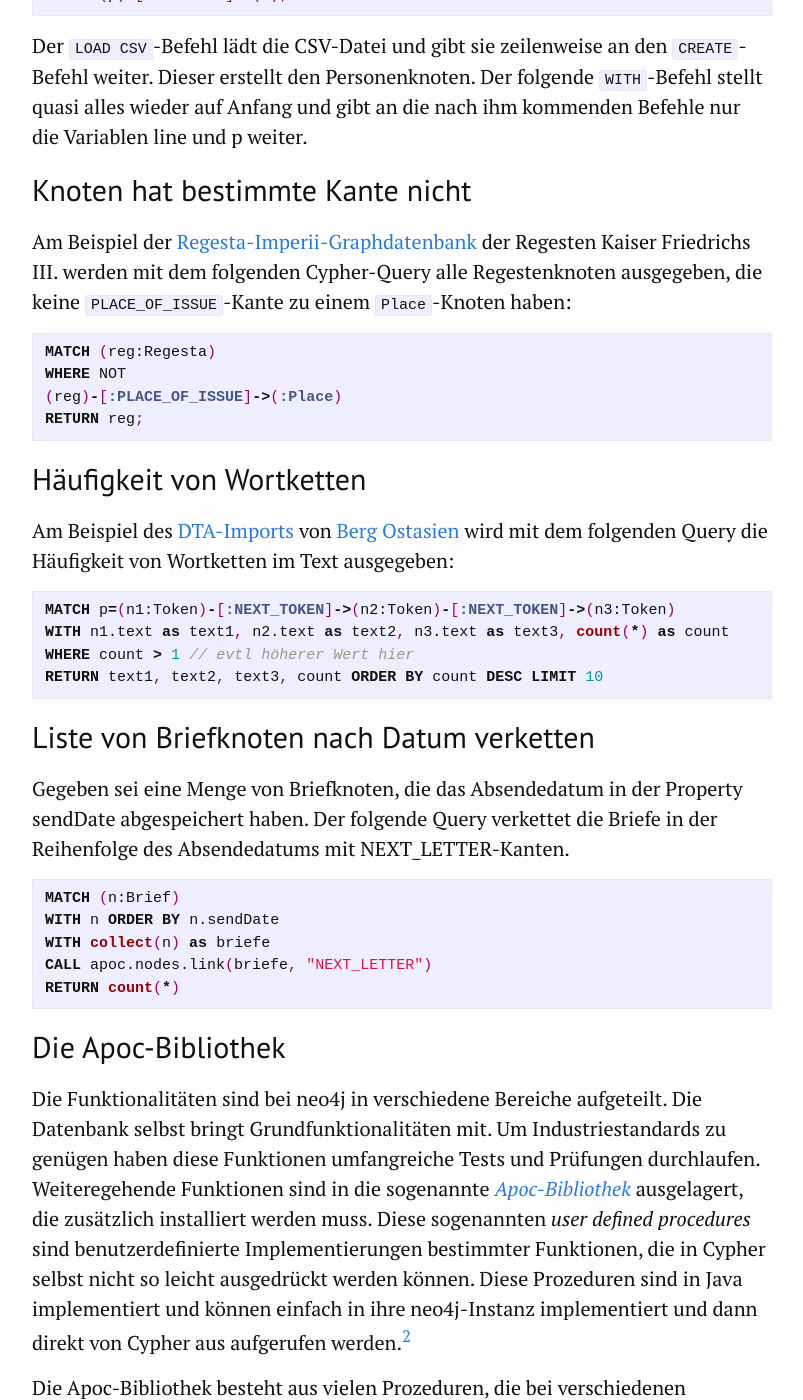
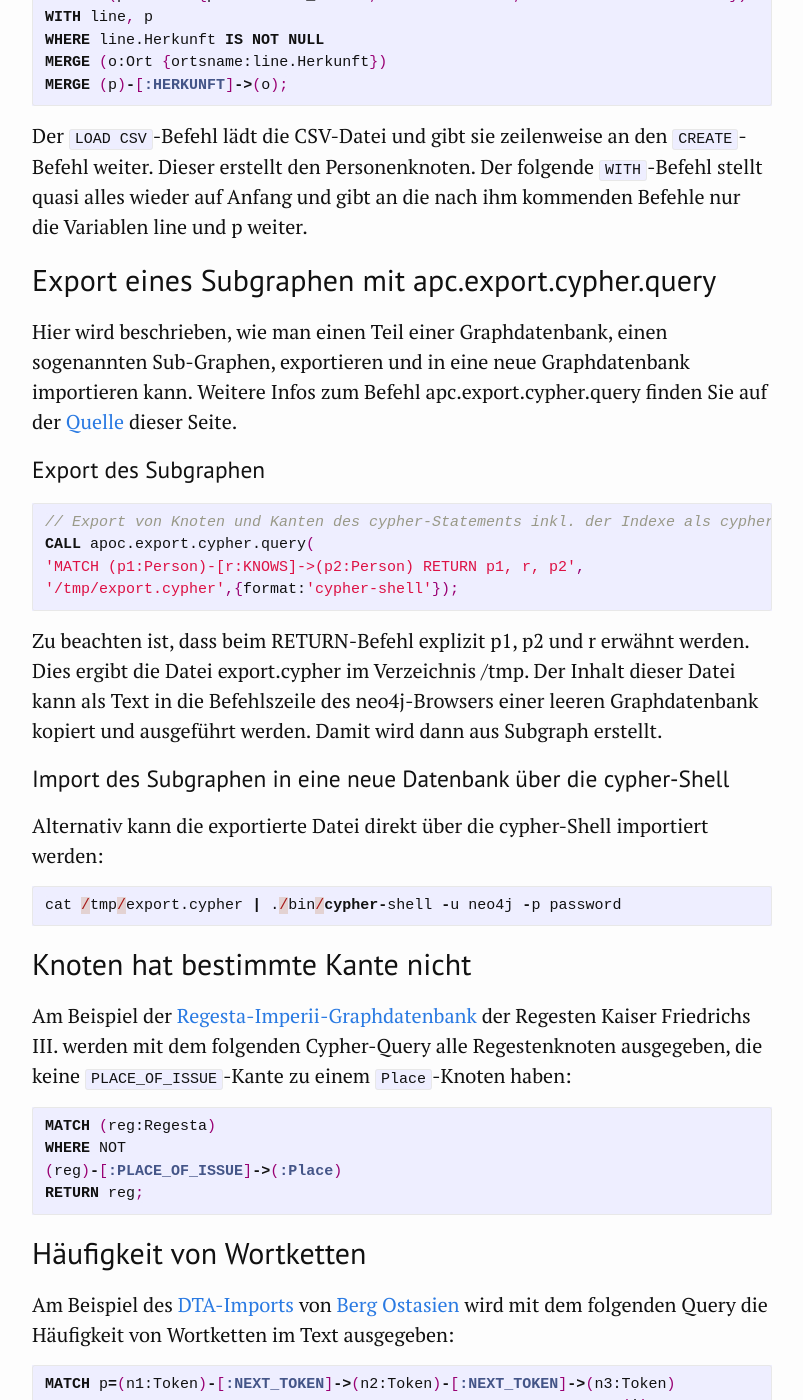
Before and after one commit to kuczera/Graphentechnologien, a Jekyll site: the page built from docs/95_Anhang.md, in a window 1280 px wide and 1400 px high, scrolled down 7119 px. Shown: the whole window, without its empty margins (238-1041 px from the left). Built offline with Jekyll 4.4.1, drawn with Linux system fonts in a browser that asks for light colours; some of the changed text lies outside the part shown.

Commit message:
apoc.export.cypher ergänzt

```diff
--- a/docs/95_Anhang.md
+++ b/docs/95_Anhang.md
@@ -239,6 +239,31 @@ MERGE (p)-[:HERKUNFT]->(o);
 
 Der `LOAD CSV`-Befehl lädt die CSV-Datei und gibt sie zeilenweise an den `CREATE`-Befehl weiter. Dieser erstellt den Personenknoten. Der folgende `WITH`-Befehl stellt quasi alles wieder auf Anfang und gibt an die nach ihm kommenden Befehle nur die Variablen line und p weiter.
 
+## Export eines Subgraphen mit apc.export.cypher.query
+
+Hier wird beschrieben, wie man einen Teil einer Graphdatenbank, einen sogenannten Sub-Graphen, exportieren und in eine neue Graphdatenbank importieren kann. Weitere Infos zum Befehl apc.export.cypher.query finden Sie auf der [Quelle](https://neo4j.com/developer/kb/export-sub-graph-to-cypher-and-import/) dieser Seite.
+
+### Export des Subgraphen
+
+~~~cypher
+// Export von Knoten und Kanten des cypher-Statements inkl. der Indexe als cypher-Statements in die genannte Datei
+CALL apoc.export.cypher.query(
+'MATCH (p1:Person)-[r:KNOWS]->(p2:Person) RETURN p1, r, p2',
+'/tmp/export.cypher',{format:'cypher-shell'});
+~~~
+
+Zu beachten ist, dass beim RETURN-Befehl explizit p1, p2 und r erwähnt werden.
+Dies ergibt die Datei export.cypher im Verzeichnis /tmp. Der Inhalt dieser Datei kann als Text in die Befehlszeile des neo4j-Browsers einer leeren Graphdatenbank kopiert und ausgeführt werden. Damit wird dann aus Subgraph erstellt.
+
+### Import des Subgraphen in eine neue Datenbank über die cypher-Shell
+
+Alternativ kann die exportierte Datei direkt über die cypher-Shell importiert werden:
+
+~~~cypher
+cat /tmp/export.cypher | ./bin/cypher-shell -u neo4j -p password
+~~~
+
+
 ## Knoten hat bestimmte Kante nicht
 
 Am Beispiel der [Regesta-Imperii-Graphdatenbank](http://134.176.70.65:10210/browser/) der Regesten Kaiser Friedrichs III. werden mit dem folgenden Cypher-Query alle Regestenknoten ausgegeben, die keine `PLACE_OF_ISSUE`-Kante zu einem `Place`-Knoten haben:
```
